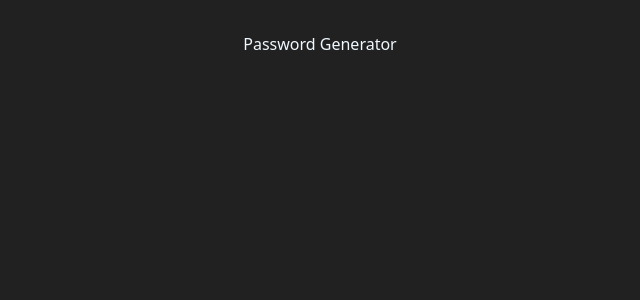
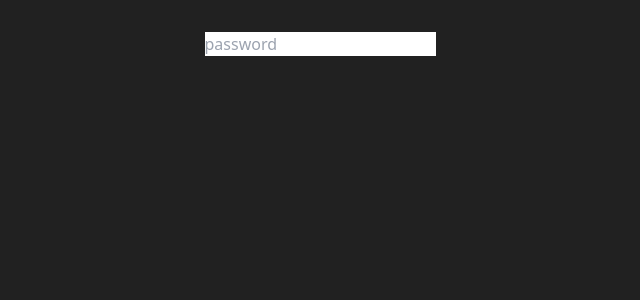
Before and after one commit to Siddhantv1/react-JS-repo, a React (Vite) app in the folder 05PasswordGenerator/: page / in a window 1280 px wide. Shown: the top 300 px of the page, without its empty margins (320-960 px from the left). Built offline with nearby package versions, Linux system fonts and the light colour scheme.

Commit message:
add styling for the elements

```diff
--- a/05PasswordGenerator/src/App.jsx
+++ b/05PasswordGenerator/src/App.jsx
@@ -40,7 +40,21 @@ function App() {
 
   return (
     <>
-    <h1 className='text-4xl text-center text-white'> Password Generator  </h1>
+    <div className='w-full max-w-md mx-auto shadow-md rounded-lg px-4 my-8 text-orange-400 bg-black'>
+    <div className=
+    'className=""flex shadow rounded-lg overflow-hidden mb-4'>
+
+      <input type="text"
+      value={Password}
+      className='outline-none w-full py-1 px-3'
+      placeholder='password'
+      readOnly
+      >
+
+      </input>
+
+    </div>
+  </div>
 
    </>
   )
```
